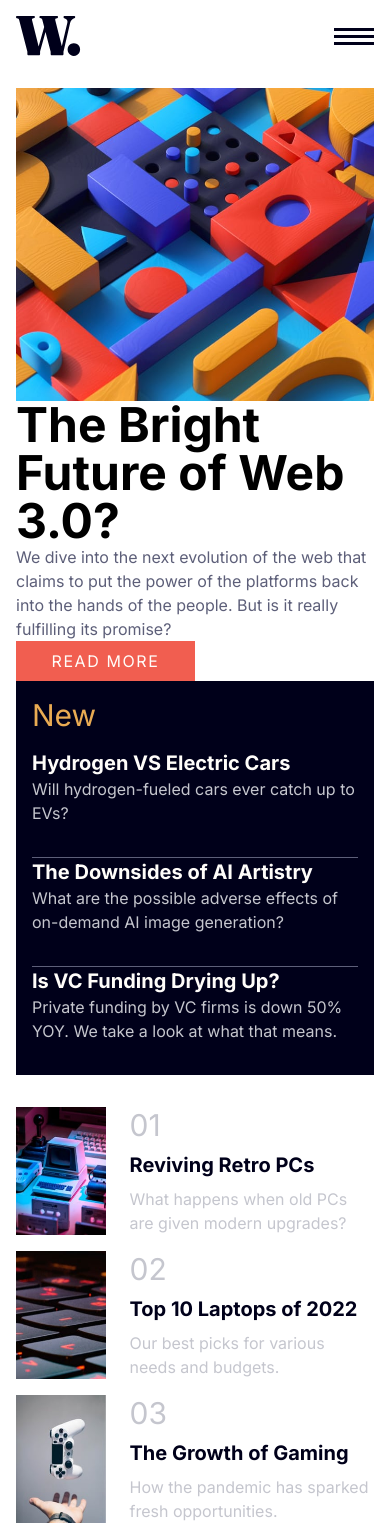
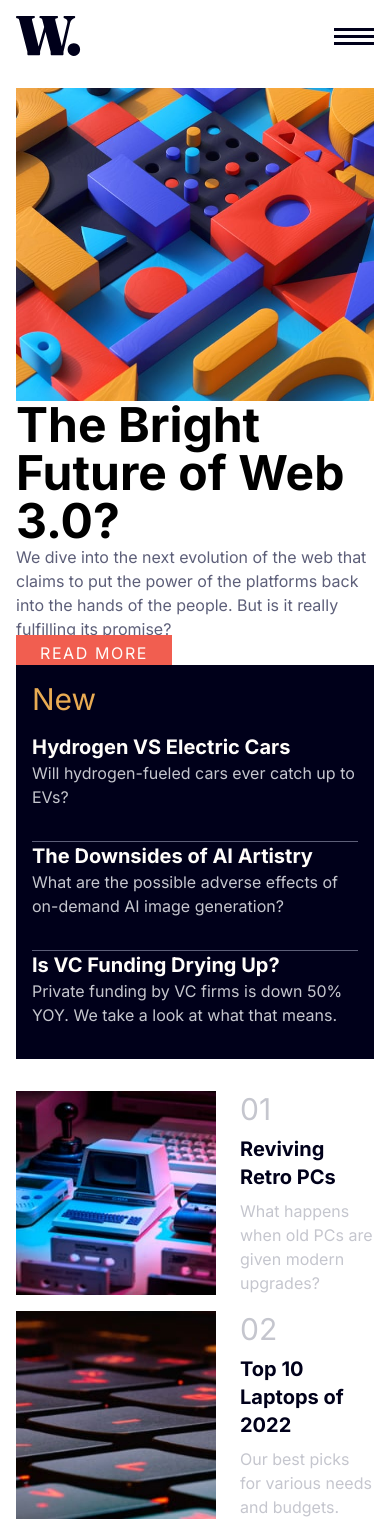
Before and after one commit to vitaovich/frontend-news-homepage, a Next.js app: page / in a window 390 px wide. Shown: the top 1533 px of the page. Built offline with nearby package versions, Linux system fonts and the light colour scheme.

Commit message:
add active states and grid styling

```diff
--- a/components/article.tsx
+++ b/components/article.tsx
@@ -1,7 +1,7 @@
 const Article: React.FC<{ title: string, content: string }> = (props) => {
     return (
         <div className='my-4'>
-            <h2 className="text-offWhite text-xl font-bold">{props.title}</h2>
+            <a href="#" className="text-offWhite text-xl font-bold hover:text-softOrange">{props.title}</a>
             <p className="text-grayishBlue">{props.content}</p>
         </div>
     )
--- a/components/heroContainer.tsx
+++ b/components/heroContainer.tsx
@@ -28,7 +28,7 @@ const HeroContainer = () => {
                             We dive into the next evolution of the web that claims to put the power of the platforms back into the hands of the people.
                             But is it really fulfilling its promise?
                         </p>
-                        <div className="bg-softRed text-offWhite py-2 px-6 w-1/2 uppercase text-center tracking-widest">Read more</div>
+                        <a href="#" className="bg-softRed text-offWhite py-2 px-6 w-1/2 uppercase text-center tracking-widest hover:bg-veryDarkBlue">Read more</a>
                     </div>
                 </div>
             </div>
--- a/components/navItem.tsx
+++ b/components/navItem.tsx
@@ -1,7 +1,7 @@
 const NavItem: React.FC<{ item: string }> = (props) => {
     const item = props.item
     return (
-        <a>
+        <a href="#" className="hover:text-softOrange">
             {item}
         </a>
     );
--- a/components/topic.tsx
+++ b/components/topic.tsx
@@ -3,17 +3,17 @@ import Image from 'next/image'
 const Topic: React.FC<{ imagePath:string, imageAlt: string, header: string, title: string, content: string  }> = (props) => {
 
     return (
-        <div className="flex flex-row md:w-1/3">
+        <div className="flex flex-row">
             <Image
               alt={props.imageAlt}
               src={props.imagePath}
               width={200}
               height={254}
-              className='w-1/4'
+              className='aspect-[4/4]'
             />
             <div className="flex flex-col ml-6 space-y-2">
               <h1 className="text-grayishBlue text-3xl">{props.header}</h1>
-              <h2 className="text-veryDarkBlue text-xl font-bold">{props.title}</h2>
+              <h2 className="text-veryDarkBlue text-xl hover:text-softRed font-bold">{props.title}</h2>
               <p className="text-grayishBlue">{props.content}</p>
             </div>
           </div>
--- a/pages/index.tsx
+++ b/pages/index.tsx
@@ -37,7 +37,7 @@ export default function Home() {
       <div className="flex flex-col justify-center m-4 space-y-8 font-inter xl:w-3/4">
         <Nav />
         <HeroContainer />
-        <div className="flex flex-col space-y-4 md:flex-row md:space-x-2">
+        <div className="grid grid-cols-1 md:grid-cols-3 gap-4">
           {
             topics.map((topic) => (
               <Topic key={topic.header} imagePath={topic.imagePath} imageAlt={topic.imageAlt} header={topic.header} title={topic.title} content={topic.content} />
```
